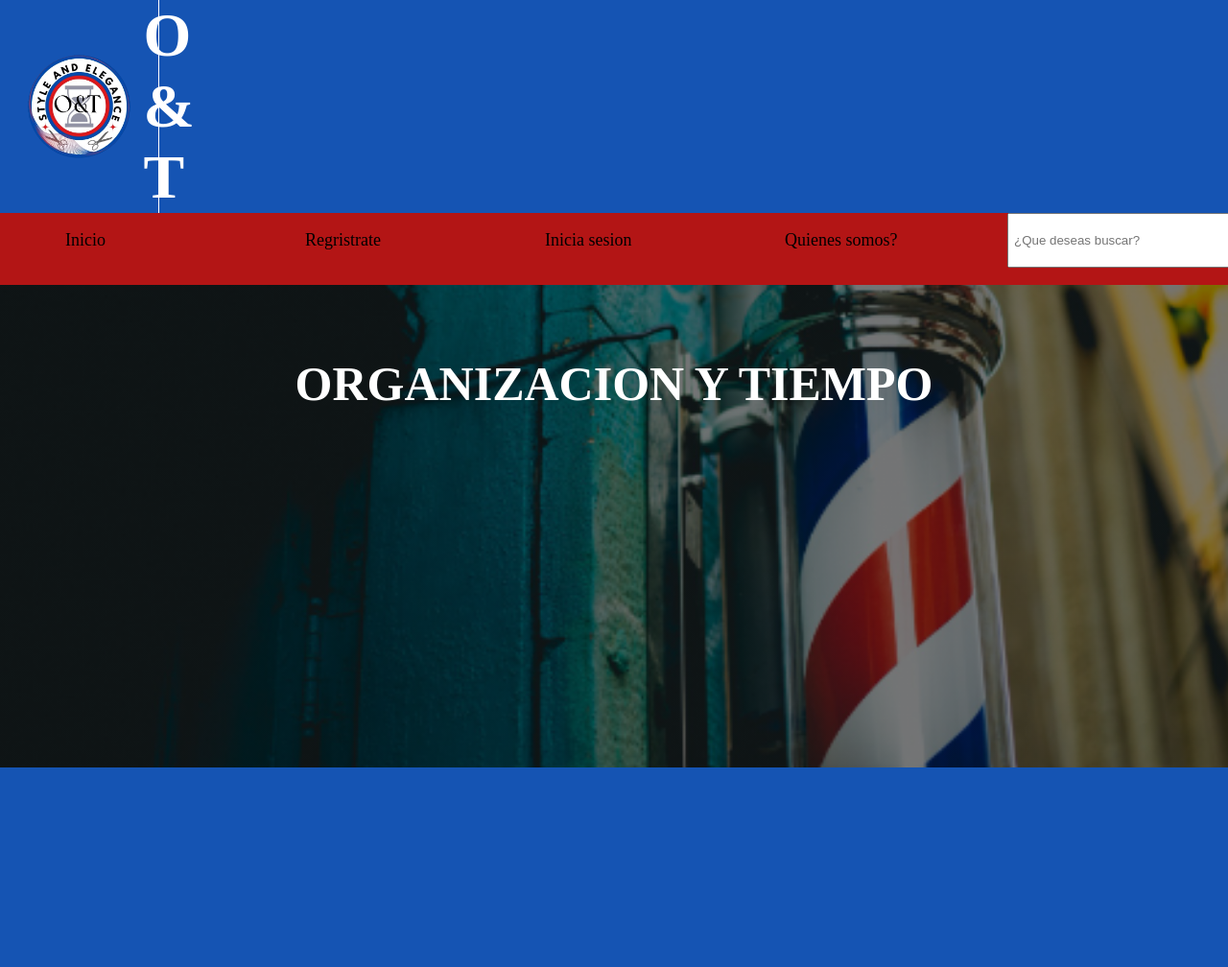
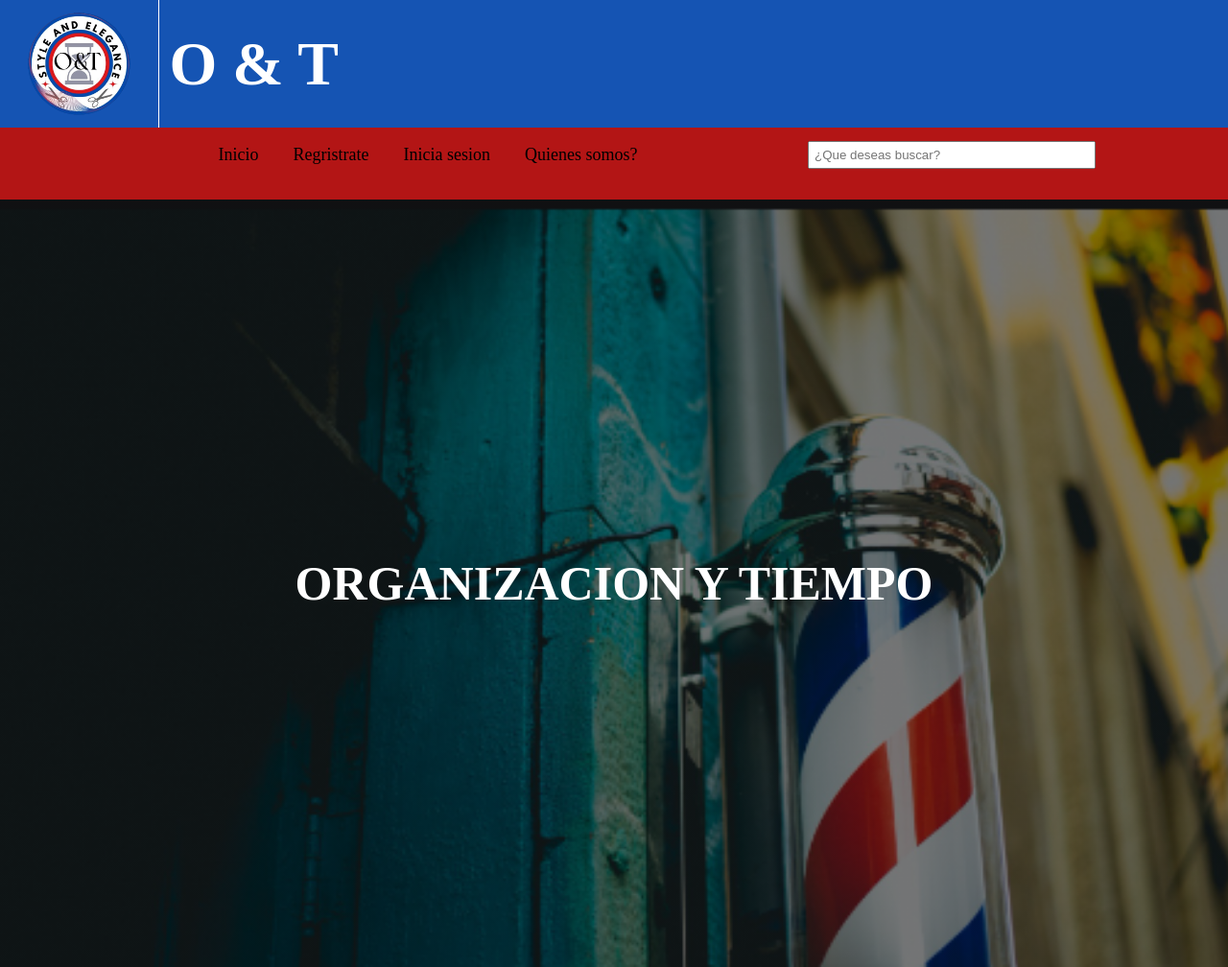
Before and after one commit to Scardon14/proyectoSena, a PHP site: page /view/Inicio.HTML in a window 1280 px wide. Shown: the whole page at 96% size. Before the commit the page ends 800 px from the top, so only its background shows below. Run offline with PHP 8.4, Linux system fonts and the light colour scheme; some web fonts are replaced.

Commit message:
actualizacion de pagina de inicio (home)

```diff
--- a/css/inicio.css
+++ b/css/inicio.css
@@ -7,14 +7,26 @@
 
 header{
     min-width: 100%;
-    position: fixed;
+    display: flex;
     top: 0px;
     left: 0;
     background: #1554b3;
     font-size: 2rem;
     color: #fff;
+    flex-direction: column;
+
+}
+h1{
+    margin: 10px;
+
 }
 
+header .contenedor-encabezado{
+    display: flex;
+    flex-direction: row;
+    align-items: center;
+
+}
 .logo{
     display: flex;
     align-items: center;
@@ -38,23 +50,33 @@ header{
 /*Menu*/
 
 .contenedor_menu{
-    min-width: 3000px;
+    min-width: 100%;
+    width: 100%;
     min-height: 75px;
-    position: fixed;
     background: #b31515;
     padding: 0px 50px ;
     font-family: "DM Serif Text", serif;
 }
 
 .menu{
-    min-width: 2600px;
+    display: grid;
+    grid-template-columns: 0.9fr 0.1fr;
+    min-width: 100%;
     margin: auto;
     min-height: 100%;
+    height: 100%;
+    width: 100%;
 }
-
+.search{
+    display: flex;
+    align-items: center;
+}
 nav{
+    height: 100%;
     min-height: 100%;
     display: flex;
+    justify-content: space-evenly;
+    width: 100%;
 }
  nav div{
     display: flex;
@@ -69,11 +91,11 @@ nav > ul{
 nav ul li{
     min-height: 100%;
     list-style: none;
-    position: relative;
+
  }
 
  nav > ul > li > a{
-    min-width: 250px;
+    min-width: 100%;
     min-height: 100%;
     display: flex;
     align-items: center;
--- a/view/Inicio.HTML
+++ b/view/Inicio.HTML
@@ -15,13 +15,15 @@
     </head>
     <Body>
 
-       <header>
-           <div class="header_superior">
+        <header>
+            <div class="contenedor-encabezado">
                 <div class="logo">
-                    <img src="../img/Logo.png" alt="">
-                    <h1 class="titulo"> O & T </h1>
+                    <img src="../img/logo.png" alt="logo">
                 </div>
-           </div>
+                <div>
+                    <h1> O & T </h1>
+                </div>
+            </div>
            <div class="contenedor_menu">
                 <div class="menu">
                     <nav>
@@ -31,10 +33,10 @@
                          <li><a href="inicioSesion.html">Inicia sesion</a></li>
                          <li><a href="#">Quienes somos?</a></li>
                         </ul>
-                        <div class="search">
-                            <input type="search" placeholder="¿Que deseas buscar?">
-                        </div>
                     </nav>
+                    <div class="search">
+                        <input type="search" placeholder="¿Que deseas buscar?">
+                    </div>
                 </div>
            </div>
        </header>
--- a/view/registros.html
+++ b/view/registros.html
@@ -5,9 +5,10 @@
     <meta name="viewport" content="width=device-width, initial-scale=1.0">
     <link rel="stylesheet" href="../css/registro.css">
     <script type="text/javascript" src="../js/registro.js"></script>
+    <title>Registrarse</title>
 </head>
 <body>
-    <title>Registrarse</title>
+    <div class="contenedor-registros">
         <header>
             <div class="logo">
                 <img src="../img/logo.png" alt="logo">
@@ -144,5 +145,7 @@
                         </div>
                     </ul>
                 </footer>
+
+    </div>
     </body>
 </html>
```
Also changed, not shown: css/registro.css (+11 -2 lines). Lines whose indentation alone changed are shown as unchanged.
